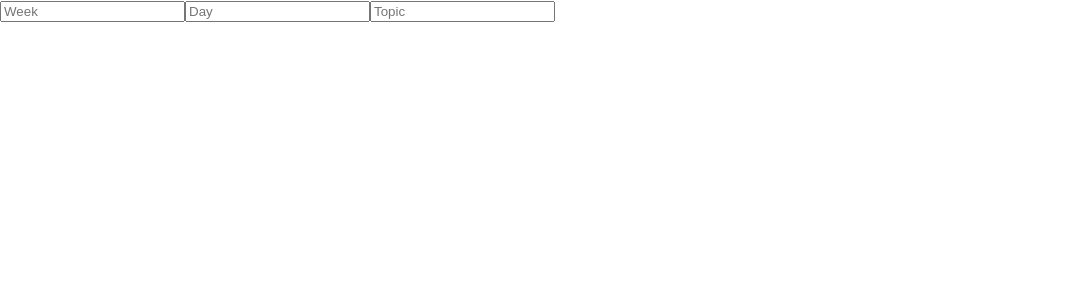
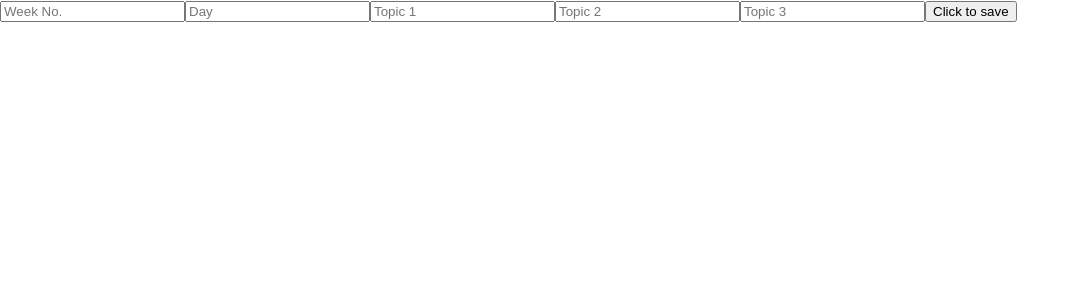
Before and after one commit to SchoolOfCode/bc13_w9_project-frontend-n-s-c-m, a React (Create React App) app: page / in a window 1280 px wide. Shown: the top 300 px of the page, without its empty margins (0-1080 px from the left). Built offline with nearby package versions, Linux system fonts and the light colour scheme.

Commit message:
Created function for input boxes

```diff
--- a/src/components/App/App.js
+++ b/src/components/App/App.js
@@ -1,10 +1,14 @@
 import './App.css';
 import CreateCard from '../CreateCard/CreateCard';
+import {useState} from "react"
+
 
 function App() {
+  const [cards,setCards] = useState([{}])
+
   return (
     <div>
-    <CreateCard/>
+    <CreateCard cards={cards} setCards={setCards}/>
 
 
 
--- a/src/components/CreateCard/CreateCard.js
+++ b/src/components/CreateCard/CreateCard.js
@@ -1,11 +1,32 @@
+import {useState} from "react"
 
-function CreateCard () {
+function CreateCard ({cards, setCards}) {
+    const [cardInput, setCardInput] = useState()
+    function handleChangeWeek (e) {
+        console.log(e.target.value)
+        let weekInput = Number(e.target.value)
+        setCardInput({...cardInput, week: weekInput})
+    }
+    function handleChangeDay (e) {
+        console.log(e.target.value)
+        let dayInput = (e.target.value)
+        setCardInput({...cardInput, day: dayInput})
+    }
+    function handleChangeTopic (e) {
+        console.log(e.target.value)
+        let dayInput = (e.target.value)
+        setCardInput({...cardInput, topic: [topicInput]})
+    }
+
     return (
         <div>
-            <input placeholder='Week'></input>
-            <input placeholder='Day'></input>
-            <input placeholder='Topic'></input>
+            <input placeholder='Week No.' onChange={handleChangeWeek} type="number"></input>
+            <input placeholder='Day' onChange={handleChangeDay} ></input>
+            <input placeholder='Topic 1'></input>
+            <input placeholder='Topic 2'></input>
+            <input placeholder='Topic 3'></input>
             <img src=''/>
+            <button>Click to save</button>
 
         </div>
 
```
